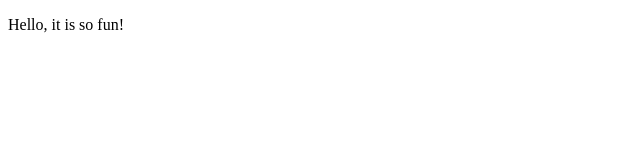
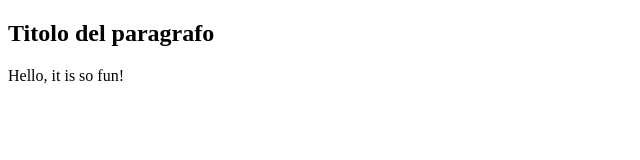
Before and after one commit to EdoardoG94/gitTest, a plain HTML site: page index.html in a window 1280 px wide. Shown: the whole page, without its empty margins (0-640 px from the left). Drawn offline with Linux system fonts and the light colour scheme.

Commit message:
Second commit for this

```diff
--- a/index.html
+++ b/index.html
@@ -7,6 +7,7 @@
     <title>Document</title>
 </head>
 <body>
+    <h2>Titolo del paragrafo</h2>
     <p>Hello, it is so fun!</p>
 </body>
 </html>
```
